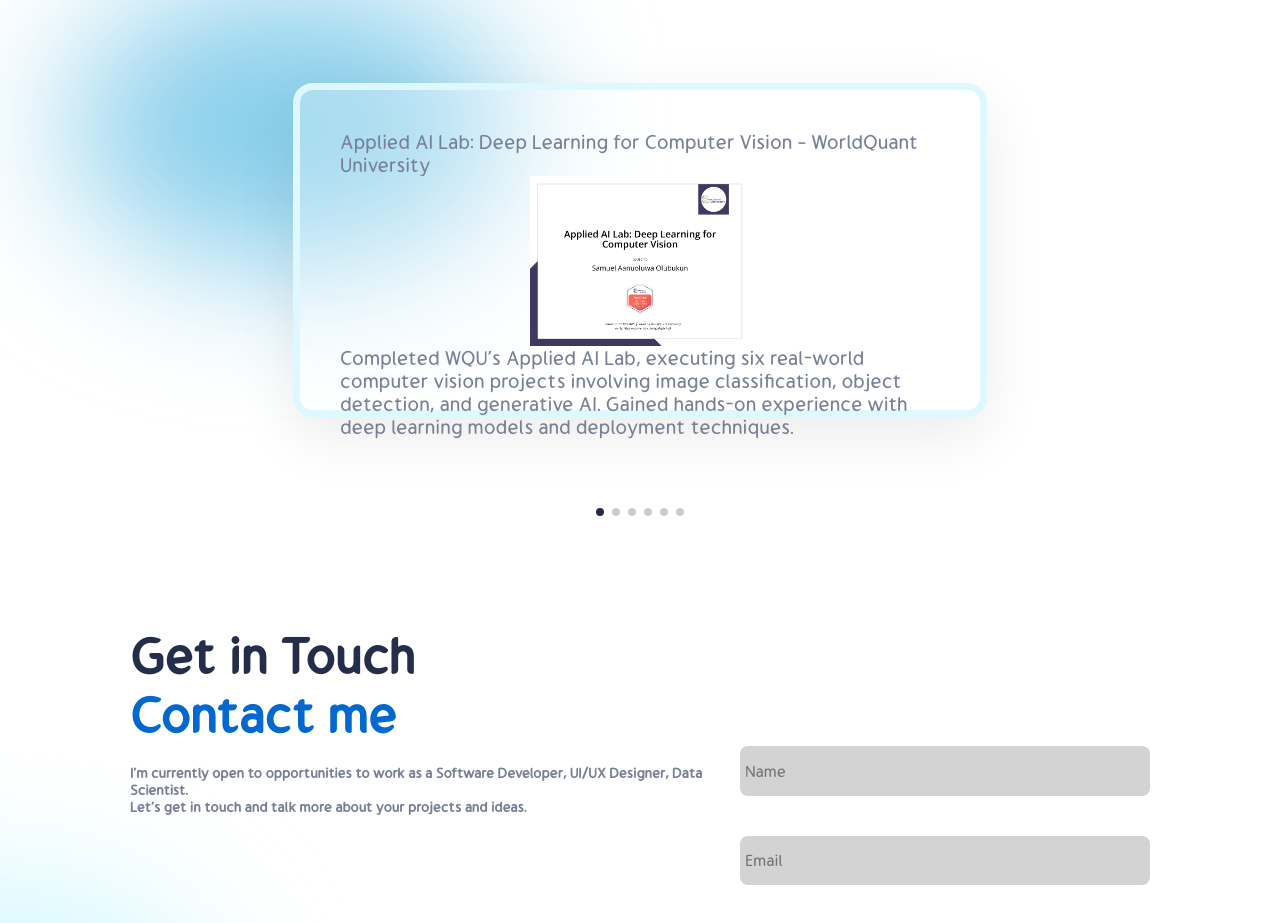
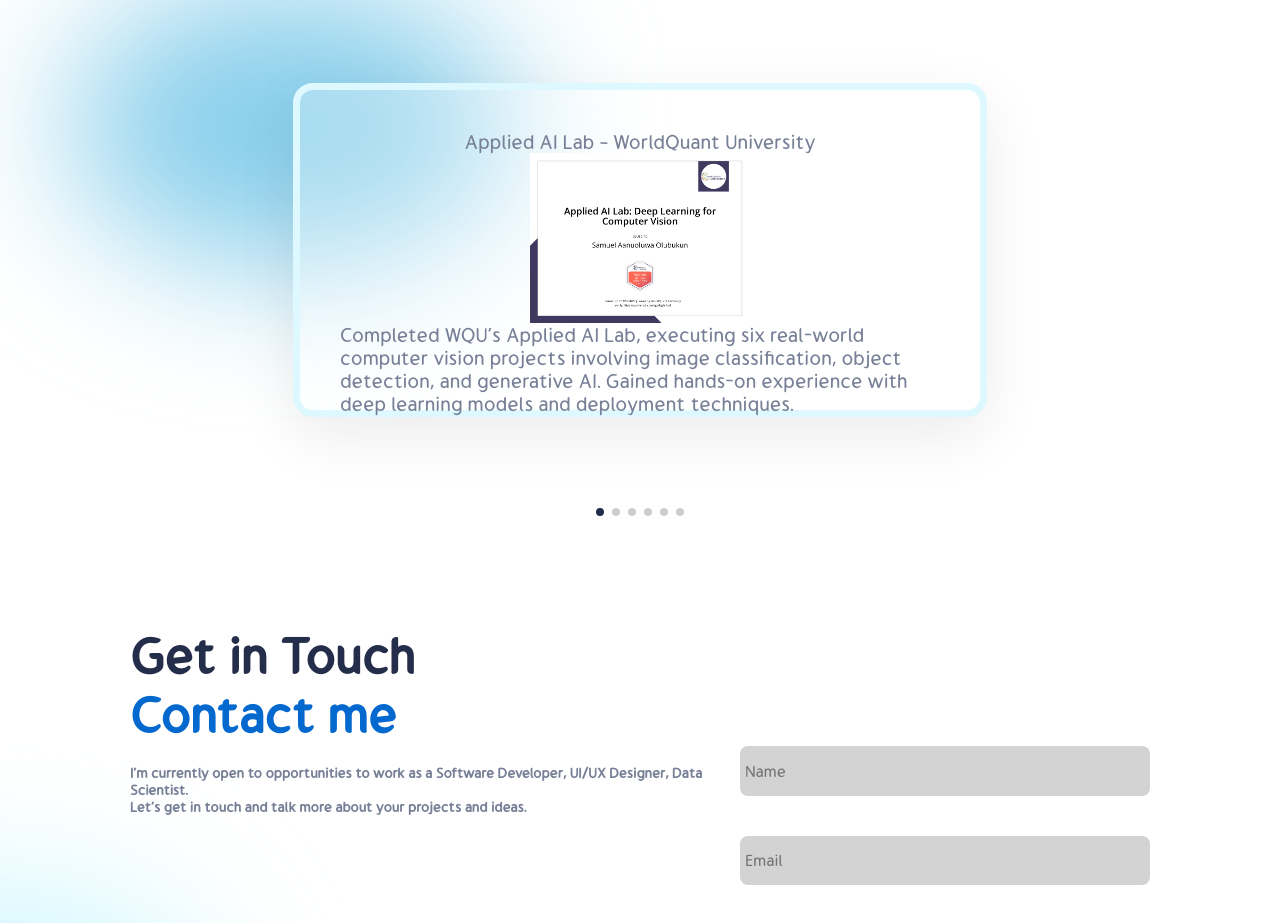
Before and after one commit to samolubukun/samuelolubukun, a React (Create React App) app: page / in a window 1280 px wide. Shown: the part 5000-5923 px from the top of the page. Built offline with nearby package versions, Linux system fonts and the light colour scheme.

Commit message:
Update certificate.jsx

```diff
--- a/src/Components/Certificate/certificate.jsx
+++ b/src/Components/Certificate/certificate.jsx
@@ -18,7 +18,7 @@ const Certificate = () => {
   const clients = [
 
     {
-      title:"Applied AI Lab: Deep Learning for Computer Vision – WorldQuant University",
+      title:"Applied AI Lab – WorldQuant University",
       img: wquailab,
 
       review:
```
